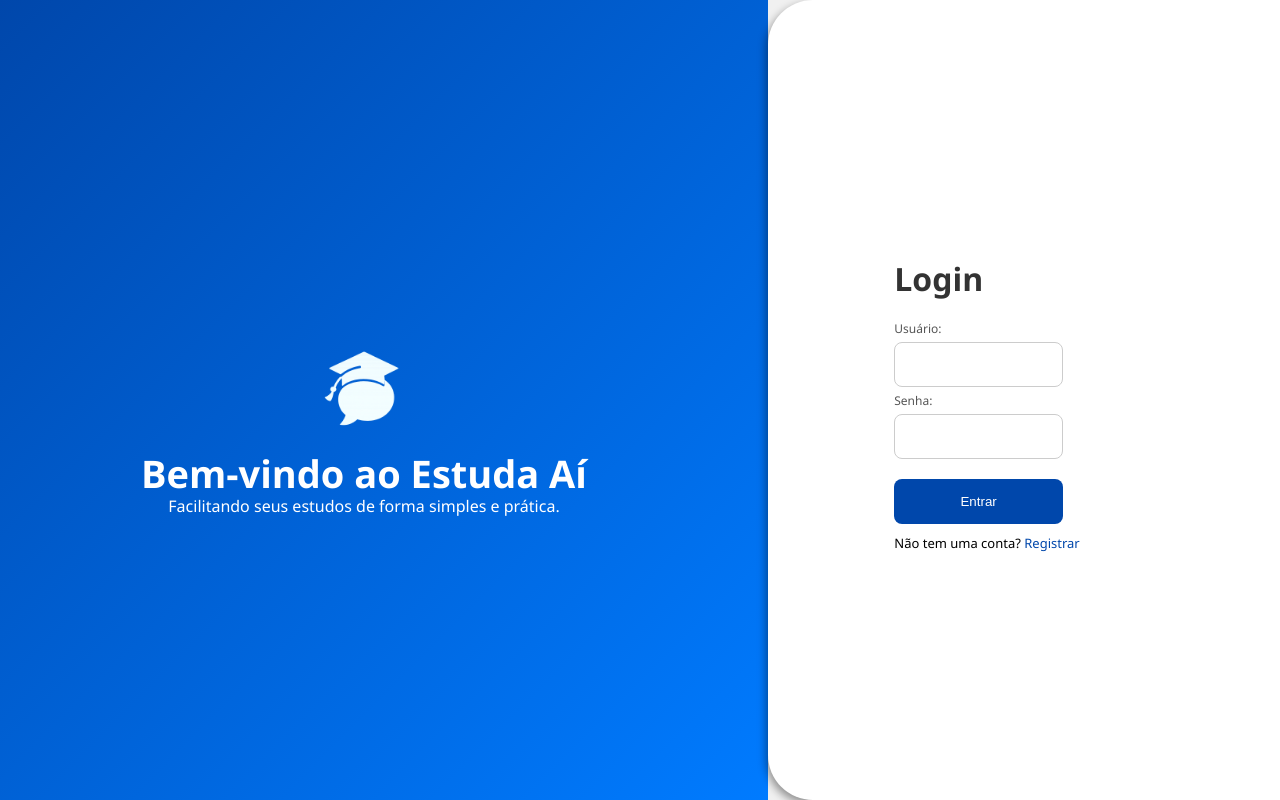
After one commit to CauaOliveira7737/Hackaton---Cesar, a Flask app: template templates/login.html in a window 1280 px wide. The commit adds this page. Run offline with Flask 3, Linux system fonts and the light colour scheme; the template is opened without the code that fills it, so the values that code supplies are empty.

Commit message:
atualizacao-master

```diff
--- /dev/null
+++ b/app.py
@@ -0,0 +1,61 @@
+from flask import Flask, request, render_template, redirect, session, flash
+from flask_sqlalchemy import SQLAlchemy
+
+app = Flask(__name__)
+app.config['SQLALCHEMY_DATABASE_URI'] = 'sqlite:///meubanco.db'
+app.config['SQLALCHEMY_TRACK_MODIFICATIONS'] = False
+app.secret_key = 'catapimbas'
+db = SQLAlchemy(app)
+
+class Usuarios(db.Model):
+    id = db.Column(db.Integer, primary_key=True)
+    username = db.Column(db.String(80), unique=True, nullable=False)
+    email = db.Column(db.String(120), unique=True, nullable=False)
+    password = db.Column(db.String(200), nullable=False)
+
+@app.route('/')
+def index():
+    if 'user_id' not in session:
+        return redirect('/login')
+    return render_template('index.html')
+
+@app.route('/registro', methods=['GET', 'POST'])
+def registro():
+    if request.method == 'POST':
+        username = request.form['username']
+        email = request.form['email']
+        password = request.form['password']
+
+        novo_usuario = Usuarios(username=username, email=email, password=password)
+        db.session.add(novo_usuario)
+        db.session.commit()
+
+        return redirect('/login')
+
+    return render_template('registro.html')
+
+@app.route('/login', methods=['GET', 'POST'])
+def login():
+    if request.method == 'POST':
+        username = request.form['username']
+        password = request.form['password']
+
+        usuario = Usuarios.query.filter_by(username=username, password=password).first()
+        if usuario:
+            session['user_id'] = usuario.id
+            return redirect('/')
+        else:
+            flash("Invalid credentials")
+            return render_template('login.html'), 401
+
+    return render_template('login.html')
+
+@app.route('/logout')
+def logout():
+    session.pop('user_id', None)
+    return redirect('/login')
+
+if __name__ == '__main__':
+    with app.app_context():
+        db.create_all()
+    app.run(debug=True)
--- /dev/null
+++ b/static/js/loginregistro.js
@@ -0,0 +1,19 @@
+const formArea = document.getElementById('formArea');
+const formLogin = document.getElementById('formLogin');
+const formRegistro = document.getElementById('formRegistro');
+const linkToRegistro = document.getElementById('linkToRegistro');
+const linkToLogin = document.getElementById('linkToLogin');
+
+linkToRegistro.addEventListener('click', function (e) {
+    e.preventDefault();
+    formLogin.classList.remove('ativo');
+    formRegistro.classList.add('ativo');
+    formArea.classList.add('mover');
+});
+
+linkToLogin.addEventListener('click', function (e) {
+    e.preventDefault();
+    formRegistro.classList.remove('ativo');
+    formLogin.classList.add('ativo');
+    formArea.classList.remove('mover');
+});
--- /dev/null
+++ b/static/login.css
@@ -0,0 +1,162 @@
+html,
+body {
+    margin: 0;
+    padding: 0;
+    height: 100%;
+    width: 100%;
+    font-family: 'Segoe UI', Tahoma, Geneva, Verdana, sans-serif;
+    background-color: #f0f0f0;
+    overflow: hidden;
+}
+
+.tela {
+    display: flex;
+    flex-direction: row;
+    width: 100%;
+    height: 100vh;
+    overflow: hidden;
+    position: relative;
+}
+
+.demonstrar {
+    background: linear-gradient(135deg, #0047AB, #007BFF);
+    color: white;
+    width: 60%;
+    height: 100%;
+    display: flex;
+    flex-direction: column;
+    justify-content: center;
+    align-items: center;
+    text-align: center;
+    padding: 20px;
+    box-sizing: border-box;
+    padding-right: 60px;
+}
+
+.demonstrar img {
+    max-width: 200px;
+    height: auto;
+    margin-bottom: -120px;
+}
+
+.demonstrar h2 {
+    font-size: 38px;
+    margin: 0;
+    font-weight: 700;
+    margin-bottom: -20px;
+}
+
+.demonstrar p {
+    font-weight: 360;
+}
+
+.form-area {
+    position: absolute;
+    top: 0;
+    right: 0;
+    width: 40%;
+    height: 100%;
+    background-color: white;
+    display: flex;
+    flex-direction: column;
+    justify-content: center;
+    align-items: center;
+    box-shadow: -2px 4px 8px rgba(0, 0, 0, 0.397);
+    border-bottom-left-radius: 45px;
+    border-top-left-radius: 45px;
+    transition: transform 0.5s ease;
+}
+
+.form-area .form-content {
+    width: 65%;
+}
+
+h1 {
+    margin-bottom: 20px;
+    color: #333;
+}
+
+label {
+    display: block;
+    margin-bottom: 5px;
+    color: #555;
+    font-size: 12px;
+    margin-top: 5px;
+}
+
+input[type="text"],
+input[type="password"],
+input[type="email"] {
+    width: 100%;
+    padding: 10px;
+    border: 1px solid #ccc;
+    border-radius: 8px;
+    box-sizing: border-box;
+    height: 45px;
+}
+
+input:focus {
+    border: 1px solid #0047AB;
+    outline: none;
+}
+
+button {
+    width: 100%;
+    padding: 10px;
+    background-color: #0047AB;
+    color: white;
+    border: none;
+    border-radius: 8px;
+    cursor: pointer;
+    margin-top: 20px;
+    height: 45px;
+    transition: background-color 0.3s;
+}
+
+button:hover {
+    background-color: #013d91;
+}
+
+.texto-login {
+    font-size: 13px;
+    font-weight: 400;
+    margin-top: 10px;
+}
+
+.texto-login a {
+    color: #0047AB;
+    text-decoration: none;
+}
+
+.texto-login a:hover {
+    text-decoration: underline;
+}
+
+.form-area.mover {
+    transform: translateX(-100%);
+}
+
+.formulario {
+    display: none;
+}
+
+.formulario.ativo {
+    display: block;
+}
+
+@media (max-width: 768px) {
+    .tela {
+        flex-direction: column;
+    }
+
+    .demonstrar {
+        width: 100%;
+        height: 200px;
+    }
+
+    .form-area {
+        width: 100%;
+        border-radius: 0;
+        box-shadow: none;
+    }
+}
--- a/templates/index.html
+++ b/templates/index.html
@@ -75,7 +75,7 @@
         <div class="video-card">
             <div class="video-thumb">
                 <video controls width="100%">
-                    <source src="/videos/Download.mp4" type="video/mp4">
+                    <source src="/static/videos/Download.mp4" type="video/mp4">
                      Seu navegador não suporta o vídeo.
                 </video>
                 <div class="controles-video">
@@ -98,6 +98,7 @@
         </div>
 
     </main>
-    <script src='/static/js/script.js'></script>
+    <script src='/static/js/videoplayer.js'></script>
+    <script src='/static/js/menulateral.js'></script>
 </body>
 </html>
--- /dev/null
+++ b/templates/login.html
@@ -0,0 +1,57 @@
+<!DOCTYPE html>
+<html lang="pt-BR">
+
+<head>
+    <meta charset="UTF-8">
+    <meta name="viewport" content="width=device-width, initial-scale=1.0">
+    <title>Login e Registro - Estuda Aí</title>
+    <link rel="stylesheet" href="/static/login.css">
+</head>
+
+<body>
+    <div class="tela">
+        <div class="demonstrar">
+            <img src="/static/videos/logosemtexto.png">
+            <h2>Bem-vindo ao Estuda Aí</h2>
+            <p>Facilitando seus estudos de forma simples e prática.</p>
+        </div>
+
+        <div class="form-area" id="formArea">
+
+            <div class="formulario ativo" id="formLogin">
+                <h1>Login</h1>
+                <form method="POST" action="/login" class="form-content">
+                    <label for="loginUser">Usuário:</label>
+                    <input type="text" id="loginUser" name="username" required>
+
+                    <label for="loginPass">Senha:</label>
+                    <input type="password" id="loginPass" name="password" required>
+
+                    <button type="submit">Entrar</button>
+                </form>
+                <p class="texto-login">Não tem uma conta? <a href="#" id="linkToRegistro">Registrar</a></p>
+            </div>
+
+            <div class="formulario" id="formRegistro">
+                <h1>Registro</h1>
+                <form method="POST" action="/registro" class="form-content">
+                    <label for="regUser">Usuário:</label>
+                    <input type="text" id="regUser" name="username" required>
+
+                    <label for="regEmail">Email:</label>
+                    <input type="email" id="regEmail" name="email" required>
+
+                    <label for="regPass">Senha:</label>
+                    <input type="password" id="regPass" name="password" required>
+
+                    <button type="submit">Registrar</button>
+                </form>
+                <p class="texto-login">Já tem uma conta? <a href="#" id="linkToLogin">Entrar</a></p>
+            </div>
+        </div>
+    </div>
+
+    <script src='/static/js/loginregistro.js'></script>
+</body>
+
+</html>
--- a/templates/salvos.html
+++ b/templates/salvos.html
@@ -57,7 +57,7 @@
         <div class="video-card">
             <div class="video-thumb">
                 <video controls width="100%">
-                    <source src="/videos/Download.mp4" type="video/mp4">
+                    <source src="/static/videos/Download.mp4" type="video/mp4">
                      Seu navegador não suporta o vídeo.
                 </video>
                 <div class="controles-video">
@@ -87,7 +87,8 @@
         </div>
 
     </main>
-    <script src='/static/js/script.js'></script>
+    <script src='/static/js/videoplayer.js'></script>
+    <script src='/static/js/menulateral.js'></script>
 
 </body>
 </html>
```
Also changed, not shown: static/js/menulateral.js (added, +19 -0 lines), static/js/videoplayer.js (renamed from static/js/script.js, +0 -20 lines), static/registro.css (added, +175 -0 lines), templates/registro.html (added, +43 -0 lines), instance/meubanco.db (added), static/videos/logo.png (renamed from videos/logo.png), static/videos/logobranca.png (added), static/videos/logosemtexto.png (added), 1 other file.
